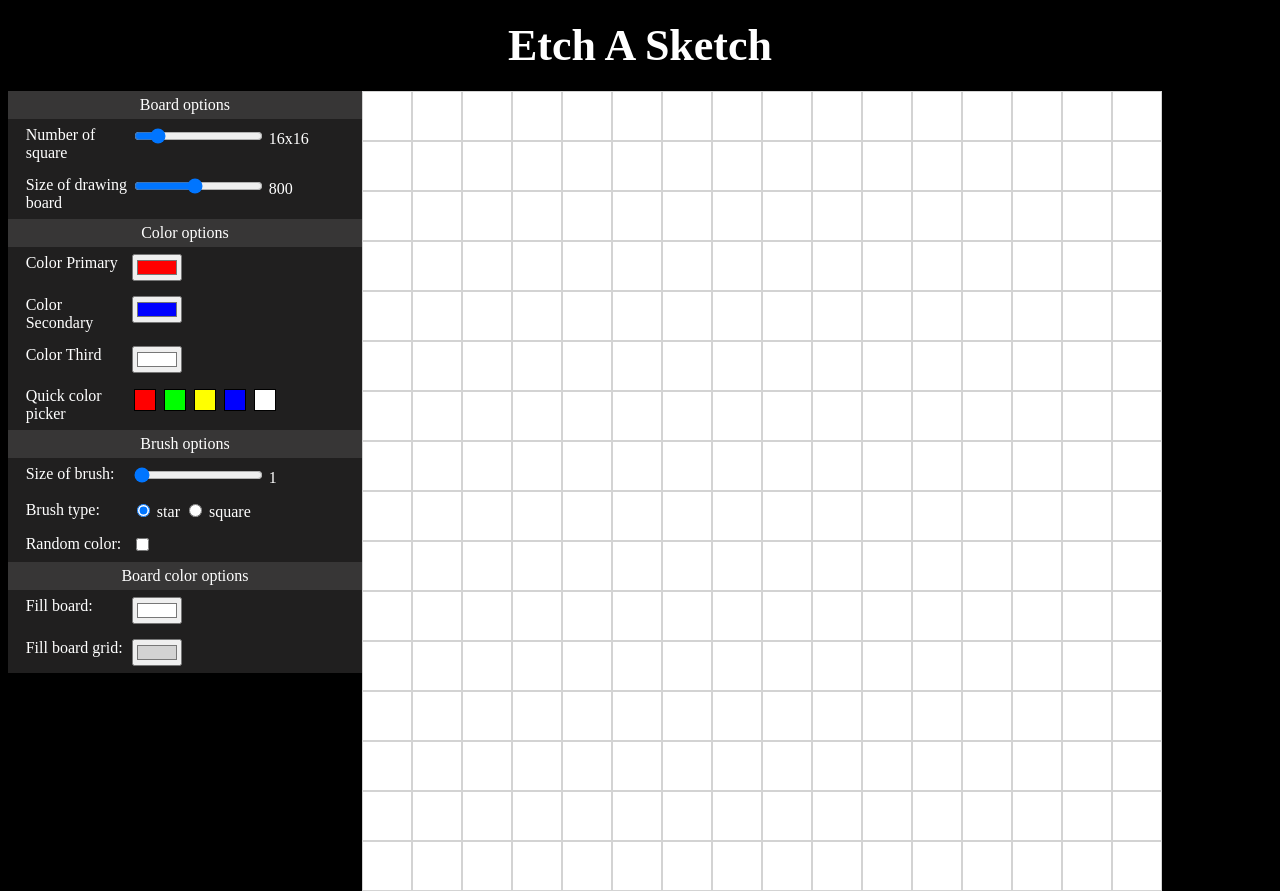
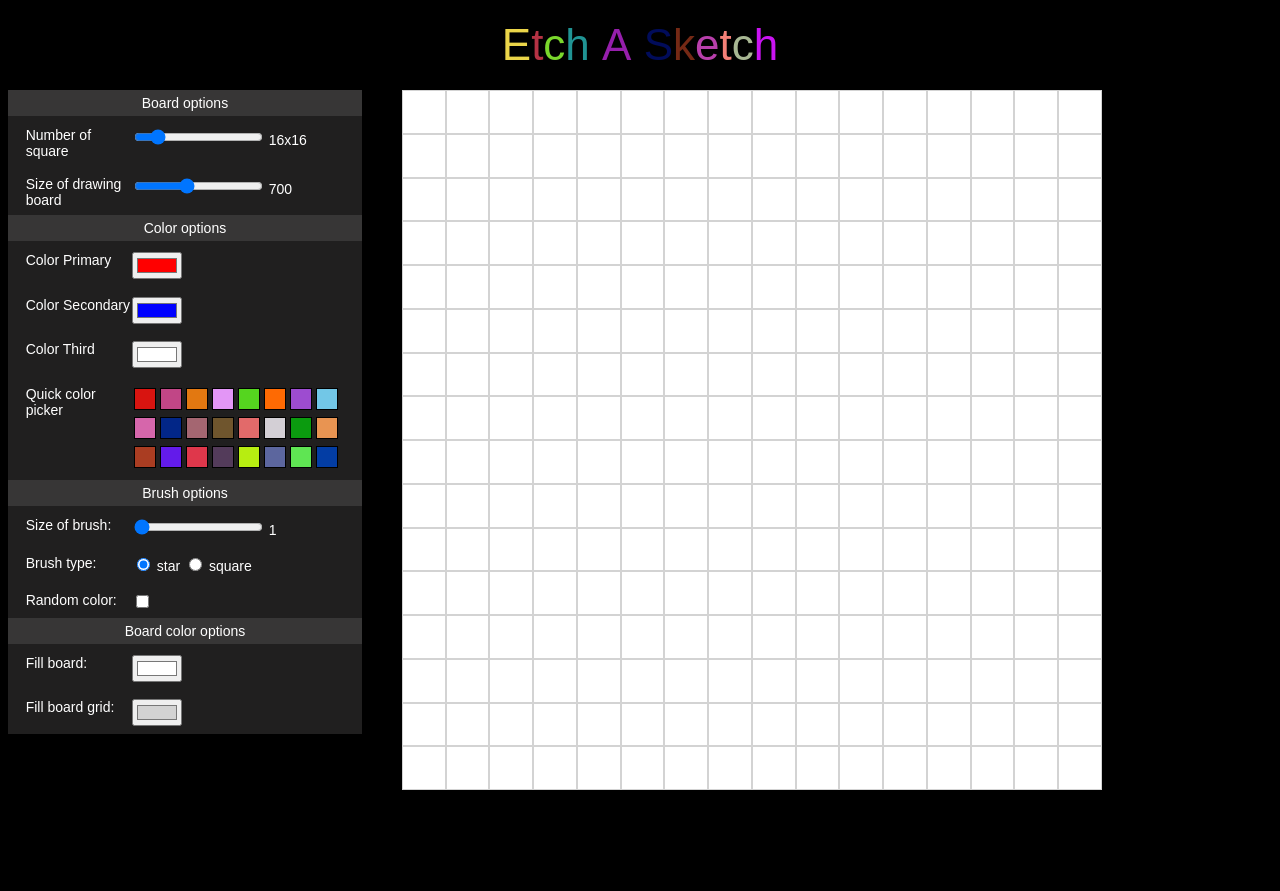
Before and after one commit to matorolll/Odin_JS_EtchASketch, a plain HTML site: page index.html in a window 1280 px wide. After the commit the page ends 800 px from the top, so only its background shows below. Drawn offline with Linux system fonts and the light colour scheme; a web font is replaced by a local one.

Commit message:
Adding pixle style and others

```diff
--- a/index.html
+++ b/index.html
@@ -6,9 +6,11 @@
     <title>Etch a Sketch</title>
     <script src="script.js" defer></script>
     <link rel="stylesheet" href="style.css">
+    <link href="https://fonts.cdnfonts.com/css/serious-rounded" rel="stylesheet">
+
 </head>
 <body>
-    <nav>Etch A Sketch</nav>
+    <nav id="colorfulText">Etch A Sketch</nav>
 
     <div class="slider">
         <div class="settingsCategory">
@@ -23,8 +25,8 @@
             <div class="settingsOption">
                 <label for="sliderBoardSize" class="settingsLable">Size of drawing board</label>
                 <div class="settingsValue">
-                    <input type="range" id="sliderBoardSize" name="sliderBoardSize" min="100" max="1600" step="100" value="800">
-                    <span id="sliderBoardSizeValue">800</span>
+                    <input type="range" id="sliderBoardSize" name="sliderBoardSize" min="100" max="1600" step="100" value="700">
+                    <span id="sliderBoardSizeValue">700</span>
                 </div>
             </div>
         </div>
@@ -51,13 +53,7 @@
             </div>
             <div class="settingsOption">
                 <label class="settingsLable">Quick color picker</label>
-                <div class="settingsValue">
-                    <div class="color-box" style="background-color: #ff0000;"></div>
-                    <div class="color-box" style="background-color: #00ff00;"></div>
-                    <div class="color-box" style="background-color: #ffff00;"></div>
-                    <div class="color-box" style="background-color: #0000ff;"></div>
-                    <div class="color-box" style="background-color: #ffffff;"></div>
-
+                <div class="settingsValue" id="colorboxes">
                 </div>
             </div>
         </div>
--- a/script.js
+++ b/script.js
@@ -1,3 +1,20 @@
+//Setting color for nav
+const colorfulText = document.getElementById('colorfulText');
+const text = colorfulText.textContent;
+colorfulText.innerHTML = '';
+
+for (const char of text) {
+  const span = document.createElement('span');
+  if (char === ' ') {
+    span.textContent = '\u00A0';
+  } else {
+    span.textContent = char;
+    span.style.color = generateRandomColor();
+  }
+  colorfulText.appendChild(span);
+}
+
+
 ////Options////
 //Number of squares
 const inputSliderSquareSize = document.getElementById('sliderSquareSize');
@@ -41,6 +58,16 @@ let thirdColor = colorPickerThird.value
 colorPickerThird.addEventListener('input', (event) => {
     thirdColor = event.target.value;
 })
+
+
+//Generating colorboxes
+const colorboxesContainer = document.getElementById("colorboxes");
+for (let i = 0; i < 24; i++) {
+    const colorBox = document.createElement("div");
+    colorBox.className = "color-box";
+    colorBox.style.backgroundColor = generateRandomColor();
+    colorboxesContainer.appendChild(colorBox);
+}
 
 
 //Quick color picker
@@ -266,6 +293,6 @@ function generateRandomColor() {
       color += letters[Math.floor(Math.random() * 16)];
     }
     return color;
-  }
+}
 
 createDrawingBoard(squareSize,boardSize)
--- a/style.css
+++ b/style.css
@@ -1,15 +1,19 @@
 body{
     background-color: black;
+    font-family: 'seriousr2', sans-serif;
+    font-size:14px;
+
 }
+
 
 nav{
     color:white;
     display:flex;
     justify-content:center;
-    font-size:44px;
-    font-weight:900;
     padding:0px;
     margin:20px;
+    font-family: 'seriousr2b', sans-serif;
+    font-size:44px;
 
 }
 
@@ -29,9 +33,8 @@ nav{
 
 .settingsOption{
     display: flex;
-
     background-color: rgb(32, 31, 31);
-    padding:2% 5%;
+    padding:3% 5% 2%;
 }
 
 .slider{
@@ -41,7 +44,7 @@ nav{
 }
 
 .grid-container{
-    display: flex;
+    margin-left:40px;
     float: left;
 
     background-color: gray;
```
